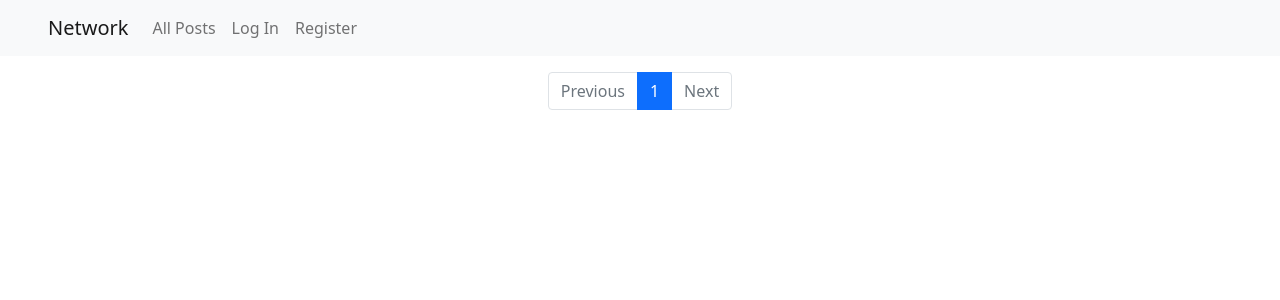
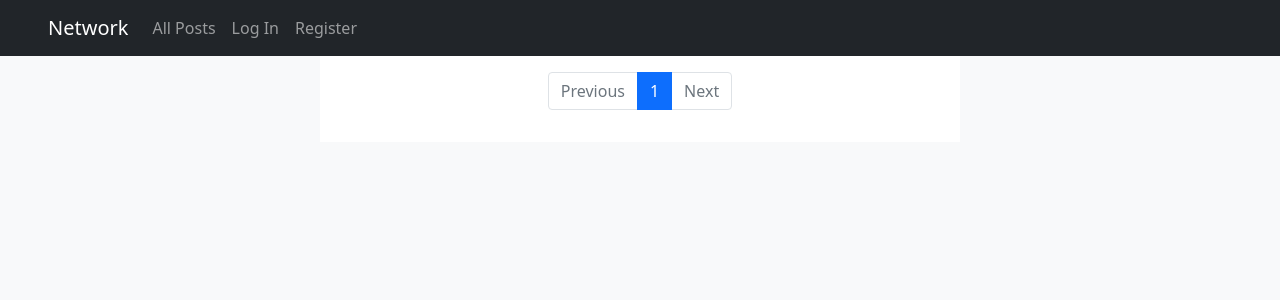
Before and after one commit to ReshanCSX/CS50W-Project4-Network, a Django app: page / in a window 1280 px wide. Shown: the top 300 px of the page. Run offline with Django 3.2, Linux system fonts and the light colour scheme; data that the repository does not hold is empty.

Commit message:
background color change

```diff
--- a/network/templates/network/index.html
+++ b/network/templates/network/index.html
@@ -2,7 +2,7 @@
 {% load humanize %}
 
 {% block body %}
-    <div class="col-10 col-md-8 col-lg-6">
+    <div class="col-10 col-md-8 col-lg-6 bg-white px-4">
 
         {% if user.is_authenticated %}
         <div class="row py-3 justify-content-center border rounded mt-4 mb-3">
--- a/network/templates/network/layout.html
+++ b/network/templates/network/layout.html
@@ -9,9 +9,9 @@
         <link rel="stylesheet" href="https://cdn.jsdelivr.net/npm/bootstrap-icons@1.10.5/font/bootstrap-icons.css">
         <script src="{% static 'network/main.js'%}"></script>
     </head>
-    <body>
+    <body class="bg-light">
 
-        <nav class="navbar navbar-expand-lg navbar-light bg-light px-5">
+        <nav class="navbar navbar-expand-lg navbar-dark bg-dark text-white px-5">
             <a class="navbar-brand" href="#">Network</a>
 
             <div>
```
